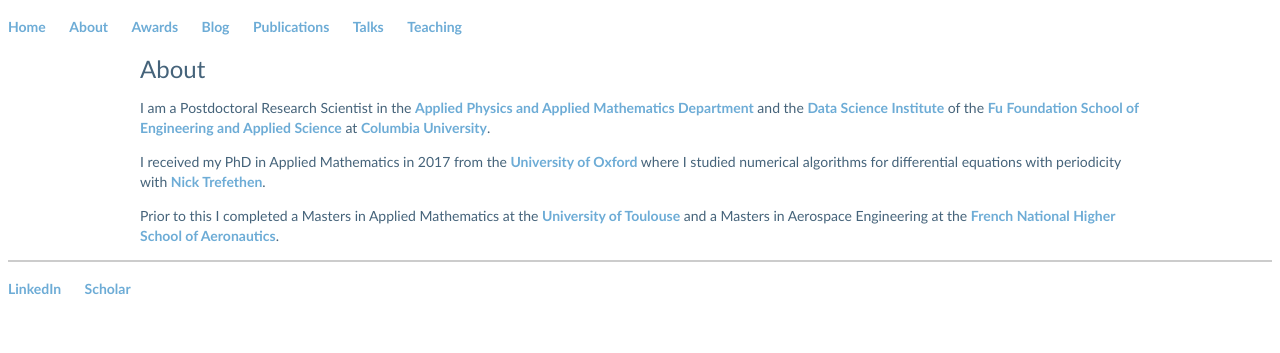
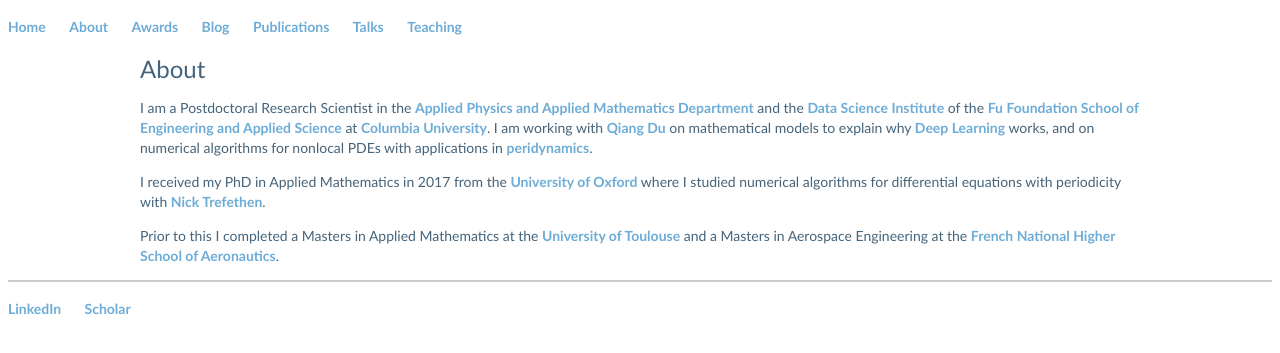
Before and after one commit to Hadrien-Montanelli/Hadrien-Montanelli.github.io, a Jekyll site: the page built from about/index.html, in a window 1280 px wide. Shown: the top 353 px of the page. Built offline with Jekyll 4.4.1, drawn with Linux system fonts in a browser that asks for light colours.

Commit message:
Update index.html

```diff
--- a/about/index.html
+++ b/about/index.html
@@ -8,7 +8,10 @@
 	<a href="http://apam.columbia.edu">Applied Physics and Applied Mathematics Department</a>
  	and the <a href="http://datascience.columbia.edu">Data Science Institute</a>
 	of the <a href="http://engineering.columbia.edu">Fu Foundation School of Engineering and Applied Science</a>
-	at <a href="http://www.columbia.edu">Columbia University</a>.</p>
+	at <a href="http//www.columbia.edu">Columbia University</a>.
+	I am working with <a href="http://www.columbia.edu/~qd2125/">Qiang Du</a> on mathematical models to explain why
+	<a href="http://en.wikipedia.org/wiki/Deep_learning">Deep Learning</a> works, and on numerical algorithms for nonlocal PDEs with applications in
+	<a href="http://en.wikipedia.org/wiki/Peridynamics">peridynamics</a>.</p>
 
 	<p>I received my PhD in Applied Mathematics in 2017 from the <a href="http://www.ox.ac.uk">University of Oxford</a>
 	where I studied  numerical algorithms for differential equations with periodicity with
```
